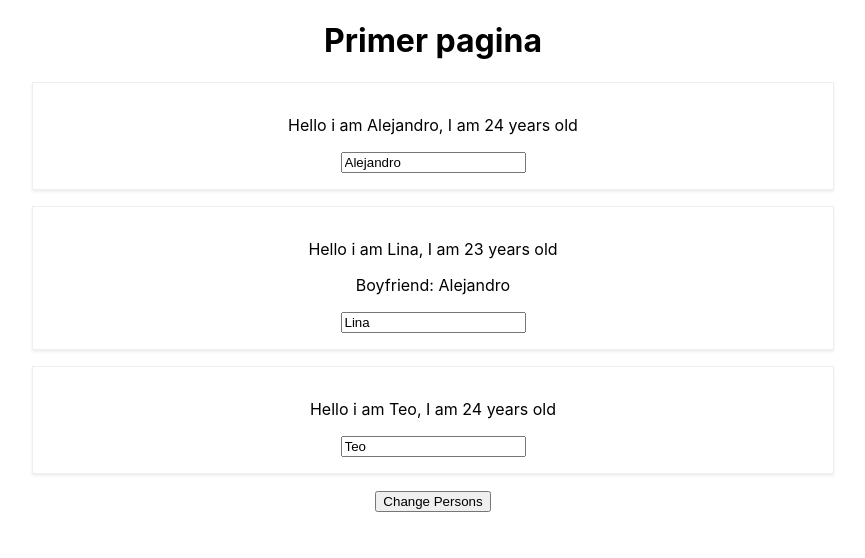
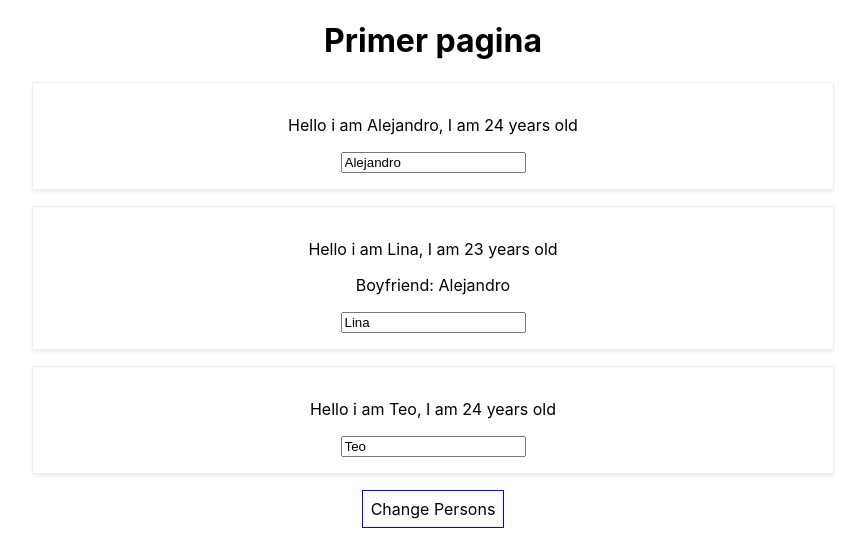
Before and after one commit to Alejo-Casta/reactUdemy, a React (Create React App) app: page / in a window 1280 px wide. Shown: the top 558 px of the page, without its empty margins (207-1072 px from the left). Built offline with nearby package versions, Linux system fonts and the light colour scheme.

Commit message:
49. Working with Inline Styles

```diff
--- a/src/App.js
+++ b/src/App.js
@@ -32,13 +32,21 @@ class App extends Component {
   }
 
   render(){
+    const style = {
+      backgroundColor: 'white',
+      font: 'inherit',
+      border: '1px solid blue',
+      padding: '8px',
+      cursor: 'pointer',
+    }
+
     return (
       <div className="App">
         <h1>Primer pagina</h1>
         <Person name={this.state.persons[0].name} age={this.state.persons[0].age} change={this.changeNameHandler}/>
         <Person name={this.state.persons[1].name} age={this.state.persons[1].age} click={this.changePersonsHandler.bind(this, 'Ramas', 24)}>Boyfriend: Alejandro </Person>
         <Person name={this.state.persons[2].name} age={this.state.persons[2].age}/>
-        <button onClick={() => this.changePersonsHandler('Milo', 25)}>Change Persons</button> {/*Menos eficiente*/}
+        <button style={style} onClick={() => this.changePersonsHandler('Milo', 25)}>Change Persons</button> {/*Menos eficiente*/}
       </div>
     );
   }
```
